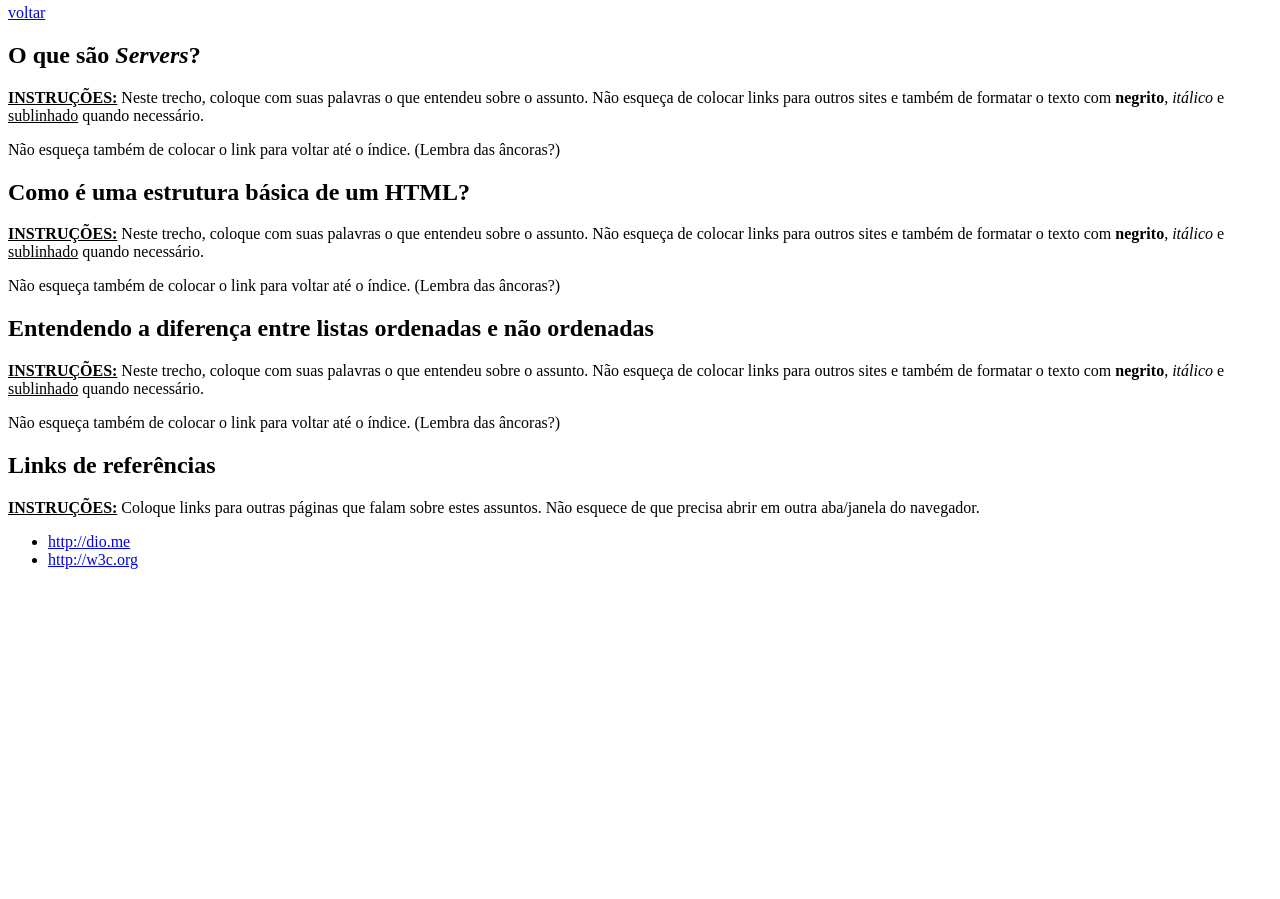
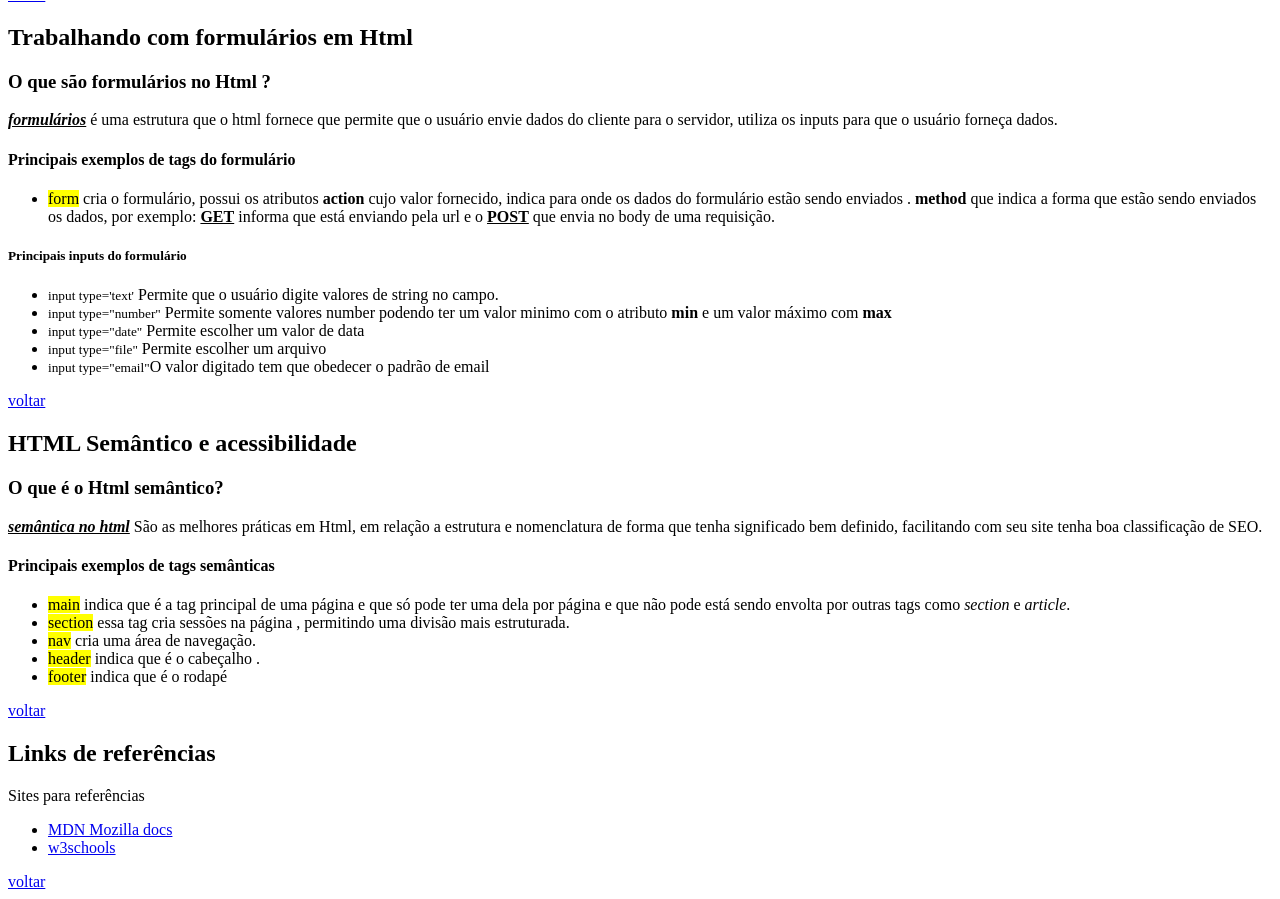
Before and after one commit to laecio22/desafio-dio-html-basico, a plain HTML site: page index.html in a window 1280 px wide. Shown: the part 853-1752 px from the top of the page. Before the commit the page ends 1438 px from the top, so only its background shows below. Drawn offline with Linux system fonts and the light colour scheme.

Commit message:
feat:conclusão  desafio  projeto  DIO html básico

```diff
--- a/index.html
+++ b/index.html
@@ -14,10 +14,9 @@
     <ul>
         <li><a href="#midias">Trabalhando com  mídias   em Html</a></li>
         <li><a href="#tabelas">Criando tabelas  em  Html</a></li>
-        <li><a href="#">Trabalhando com formulários em Html</a></li>
-        <li><a href="#">Html  semântico  e  acessibilidade</a></li>
-        <li><a href="#">Entendendo a diferença entre listas ordenadas e não ordenadas</a></li>
-        <li><a href="#">Links de referências</a></li>
+        <li><a href="#forms">Trabalhando com formulários em Html</a></li>
+        <li><a href="#semantico">Html  semântico  e  acessibilidade</a></li>
+        <li><a href="#referencias">Links de referências</a></li>
     </ul>
 
     <h2 id="midias">Utilizando tags  de  mídias em Html</h2>
@@ -68,29 +67,68 @@
       <a href="#index">voltar</a>
     </p>
 
-    <h2>O que são <i>Servers</i>?</h2>
-    <p><strong><u>INSTRUÇÕES:</u> </strong>Neste trecho, coloque com suas palavras o que entendeu sobre o assunto.
-       Não esqueça de colocar links para outros sites e também de formatar o texto com
-       <strong>negrito</strong>, <i>itálico</i> e <u>sublinhado</u> quando necessário.</p>
-    <p>Não esqueça também de colocar o link para voltar até o índice. (Lembra das âncoras?)</p>
+    <h2 id="forms">Trabalhando  com  formulários  em Html</h2>
+    <h3>O que  são  formulários no Html ?</h3>
+     <p>
+        <strong><u><i>formulários</i></u></strong>
+        é  uma  estrutura  que  o html fornece  que  permite  que  o usuário  envie  dados do  cliente  para o servidor,
+        utiliza  os inputs  para  que  o usuário  forneça  dados.
+        <h4>Principais  exemplos  de tags  do formulário</h4>
+      <ul>
+        <li><mark>form</mark> cria  o  formulário,  possui  os  atributos  <strong>action</strong>
+           cujo valor  fornecido, indica para onde  os  dados do formulário  estão sendo  enviados .
+           <strong>method</strong> que  indica  a  forma que  estão  sendo  enviados  os  dados,  por exemplo:
+           <strong><u>GET</u></strong>  informa que  está  enviando  pela  url   e  o <strong><u>POST</u></strong>
+           que  envia no  body  de  uma  requisição.
+        </li>
+      </ul>
+      <h5>Principais  inputs   do  formulário</h5>
+      <ul>
+        <li>
+            <small>input type='text'</small>
+            Permite  que  o usuário  digite  valores  de  string no campo.
+        </li>
+        <li><small>input type="number"</small> Permite  somente  valores  number podendo ter  um  valor minimo com o atributo
+            <strong>min</strong>   e um  valor  máximo  com  <strong>max</strong>
+        </li>
+        <li><small>input type="date"</small> Permite  escolher  um  valor  de data </li>
+        <li><small>input type="file"</small> Permite  escolher  um  arquivo </li>
+        <li><small>input type="email"</small>O valor  digitado  tem que  obedecer  o padrão  de  email </li>
+      </ul>
+      <a href="#index">voltar</a>
+    </p>
+    <h2 id="semantico">HTML Semântico  e  acessibilidade</h2>
+     <h3>O que é o Html  semântico?</h3>
+    <p>
+         <strong><u><i>semântica no html</i></u></strong>
+         São  as  melhores  práticas  em Html,  em relação a  estrutura  e  nomenclatura de  forma que tenha significado bem definido,
+         facilitando  com  seu  site  tenha  boa  classificação  de SEO.
+        <h4>Principais  exemplos  de tags  semânticas</h4>
+      <ul>
+        <li><mark>main</mark> indica  que  é  a tag principal  de uma  página e que  só  pode ter uma dela  por  página
+        e  que  não  pode  está sendo envolta  por  outras  tags como  <i>section </i> e  <i>article</i>.
+        </li>
+        <li>
+            <mark>section</mark>  essa  tag  cria  sessões  na  página  ,  permitindo  uma  divisão  mais  estruturada.
+        </li>
+        <li>
+            <mark>nav</mark>  cria  uma área  de  navegação.
+        </li>
+        <li>
+            <mark>header</mark>  indica  que  é  o cabeçalho .
+        </li>
+        <li><mark>footer</mark> indica  que  é  o rodapé </li>
+      </ul>
 
-    <h2>Como é uma estrutura básica de um HTML?</h2>
-    <p><strong><u>INSTRUÇÕES:</u> </strong>Neste trecho, coloque com suas palavras o que entendeu sobre o assunto.
-       Não esqueça de colocar links para outros sites e também de formatar o texto com
-       <strong>negrito</strong>, <i>itálico</i> e <u>sublinhado</u> quando necessário.</p>
-    <p>Não esqueça também de colocar o link para voltar até o índice. (Lembra das âncoras?)</p>
+      <a href="#index">voltar</a>
+    </p>
 
-    <h2>Entendendo a diferença entre listas ordenadas e não ordenadas</h2>
-    <p><strong><u>INSTRUÇÕES:</u> </strong>Neste trecho, coloque com suas palavras o que entendeu sobre o assunto.
-       Não esqueça de colocar links para outros sites e também de formatar o texto com
-       <strong>negrito</strong>, <i>itálico</i> e <u>sublinhado</u> quando necessário.</p>
-    <p>Não esqueça também de colocar o link para voltar até o índice. (Lembra das âncoras?)</p>
-
-    <h2>Links de referências</h2>
-    <p><strong><u>INSTRUÇÕES:</u> </strong>Coloque links para outras páginas que falam sobre estes assuntos. Não esquece de que precisa abrir em outra aba/janela do navegador.</p>
+    <h2 id="referencias">Links de referências</h2>
+    <p>Sites  para  referências</p>
     <ul>
-        <li><a href="#">http://dio.me</a></li>
-        <li><a href="#">http://w3c.org</a></li>
+        <li><a href="https://developer.mozilla.org/pt-BR/docs/Web/HTML" target="_blank">MDN Mozilla  docs</a></li>
+        <li><a href="https://www.w3schools.com/html/default.asp" target="_blank" >w3schools</a></li>
     </ul>
+      <a href="#index">voltar</a>
 </body>
 </html>
```
